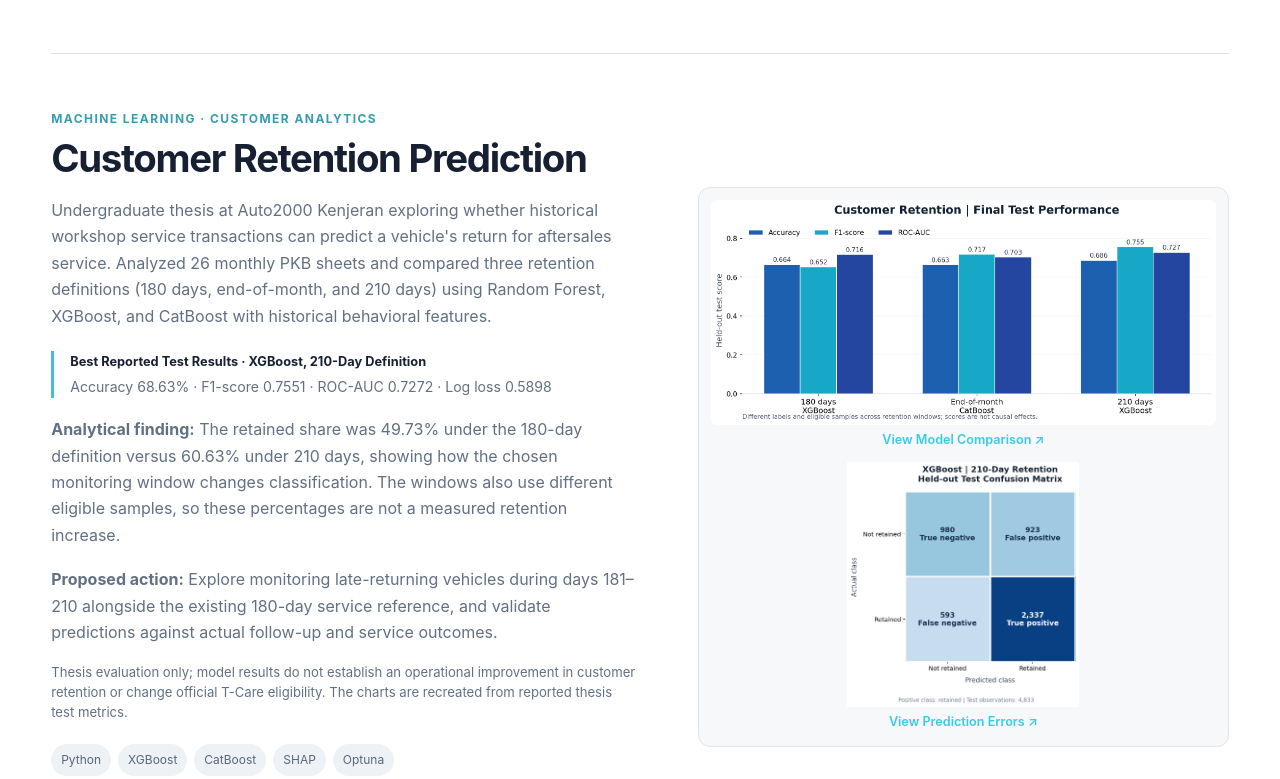
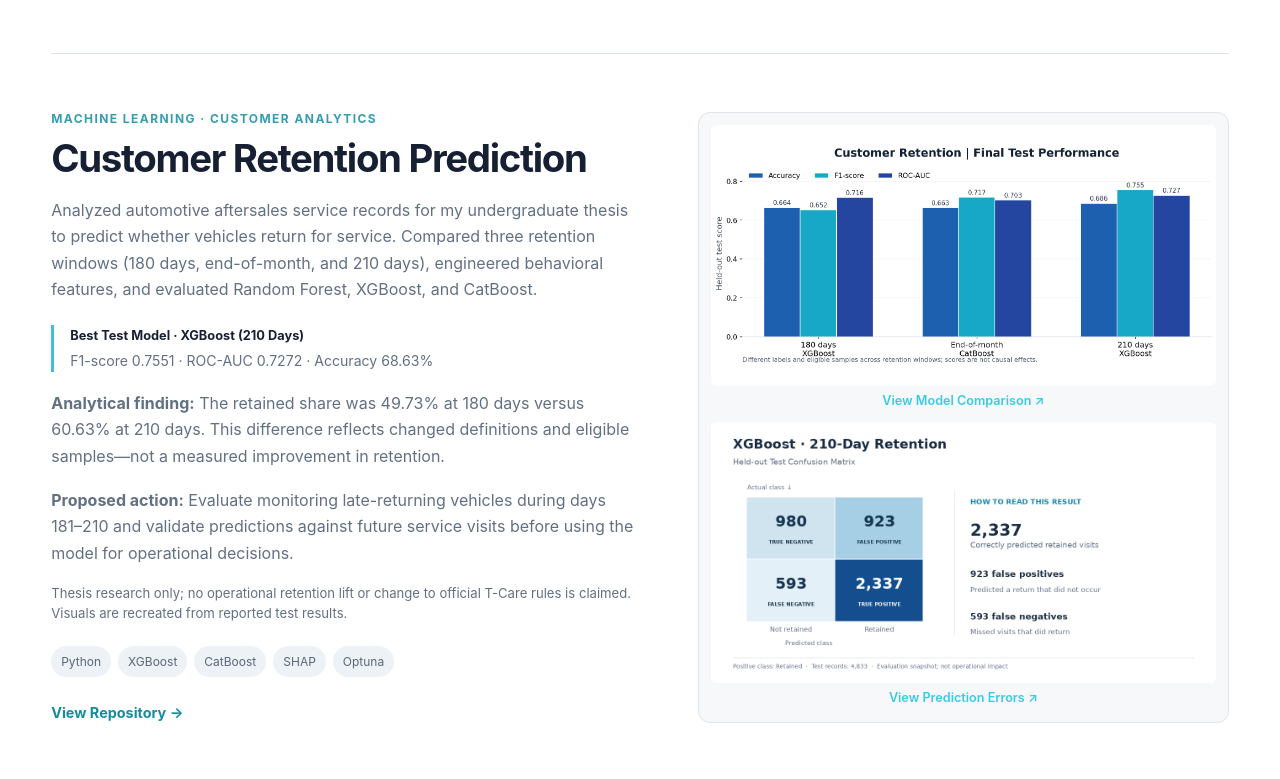
Before and after one commit to kabsyahr/kabsyahr.github.io, a plain HTML site: page index.html in a window 1280 px wide. Shown: the part 3137-3916 px from the top of the page. Drawn offline with Linux system fonts and the light colour scheme; no server answers.

Commit message:
update images

```diff
--- a/index.html
+++ b/index.html
@@ -349,14 +349,14 @@
         </article>
 
         <!-- PROJECT 2: CUSTOMER RETENTION PREDICTION (UNDERGRADUATE THESIS) -->
-        <article class="featured-project reverse">
-          <div class="featured-image reminder-gallery retention-gallery" aria-label="Customer Retention Prediction thesis result charts">
-            <button type="button" class="document-link reminder-preview" data-file="assets/projects/retention-model-comparison-2026.png" data-title="Customer Retention Prediction — Test Performance by Retention Window" aria-label="Enlarge customer retention test performance comparison">
-              <img src="assets/projects/retention-model-comparison-2026.png" alt="Held-out test accuracy, F1-score, and ROC-AUC comparing XGBoost at 180 days, CatBoost at end-of-month, and XGBoost at 210 days" loading="lazy" />
+        <article class="featured-project reverse retention-project">
+          <div class="featured-image reminder-gallery retention-gallery" aria-label="Customer retention research visualizations">
+            <button type="button" class="document-link reminder-preview" data-file="assets/projects/retention-model-comparison-2026.png" data-title="Customer Retention — Final Test Model Comparison" aria-label="Enlarge retention model comparison chart">
+              <img src="assets/projects/retention-model-comparison-2026.png" alt="Comparison of test accuracy, F1-score and ROC-AUC across 180-day, end-of-month and 210-day retention definitions" loading="lazy" />
               <span class="reminder-preview-label">View Model Comparison ↗</span>
             </button>
-            <button type="button" class="document-link reminder-preview" data-file="assets/projects/retention-confusion-matrix-2026.png" data-title="Customer Retention Prediction — XGBoost 210-Day Confusion Matrix" aria-label="Enlarge XGBoost 210-day confusion matrix">
-              <img src="assets/projects/retention-confusion-matrix-2026.png" alt="Confusion matrix for the 210-day XGBoost test: 980 true negatives, 923 false positives, 593 false negatives, 2337 true positives" loading="lazy" />
+            <button type="button" class="document-link reminder-preview" data-file="assets/projects/retention-confusion-matrix-wide-2026.png" data-title="Customer Retention — XGBoost 210-Day Prediction Errors" aria-label="Enlarge retention confusion matrix">
+              <img src="assets/projects/retention-confusion-matrix-wide-2026.png" alt="Confusion matrix showing 980 true negatives, 923 false positives, 593 false negatives, and 2,337 true positives" loading="lazy" />
               <span class="reminder-preview-label">View Prediction Errors ↗</span>
             </button>
           </div>
@@ -364,31 +364,28 @@
             <p class="project-category">MACHINE LEARNING · CUSTOMER ANALYTICS</p>
             <h3>Customer Retention Prediction</h3>
             <p>
-              Undergraduate thesis at Auto2000 Kenjeran exploring whether historical
-              workshop service transactions can predict a vehicle's return for aftersales
-              service. Analyzed 26 monthly PKB sheets and compared three retention
-              definitions (180 days, end-of-month, and 210 days) using Random Forest,
-              XGBoost, and CatBoost with historical behavioral features.
+              Analyzed automotive aftersales service records for my undergraduate thesis
+              to predict whether vehicles return for service. Compared three retention
+              windows (180 days, end-of-month, and 210 days), engineered behavioral
+              features, and evaluated Random Forest, XGBoost, and CatBoost.
             </p>
             <div class="project-highlight">
-              <strong>Best Reported Test Results · XGBoost, 210-Day Definition</strong>
-              <span>Accuracy 68.63% · F1-score 0.7551 · ROC-AUC 0.7272 · Log loss 0.5898</span>
+              <strong>Best Test Model · XGBoost (210 Days)</strong>
+              <span>F1-score 0.7551 · ROC-AUC 0.7272 · Accuracy 68.63%</span>
             </div>
             <p class="retention-finding">
-              <strong>Analytical finding:</strong> The retained share was 49.73% under the
-              180-day definition versus 60.63% under 210 days, showing how the chosen
-              monitoring window changes classification. The windows also use different
-              eligible samples, so these percentages are not a measured retention increase.
+              <strong>Analytical finding:</strong> The retained share was 49.73% at 180 days
+              versus 60.63% at 210 days. This difference reflects changed definitions
+              and eligible samples—not a measured improvement in retention.
             </p>
             <p class="reminder-recommendation">
-              <strong>Proposed action:</strong> Explore monitoring late-returning vehicles
-              during days 181–210 alongside the existing 180-day service reference, and
-              validate predictions against actual follow-up and service outcomes.
+              <strong>Proposed action:</strong> Evaluate monitoring late-returning vehicles
+              during days 181–210 and validate predictions against future service visits
+              before using the model for operational decisions.
             </p>
             <p class="reminder-disclaimer">
-              Thesis evaluation only; model results do not establish an operational
-              improvement in customer retention or change official T-Care eligibility.
-              The charts are recreated from reported thesis test metrics.
+              Thesis research only; no operational retention lift or change to official
+              T-Care rules is claimed. Visuals are recreated from reported test results.
             </p>
             <div class="tags">
               <span>Python</span><span>XGBoost</span><span>CatBoost</span><span>SHAP</span><span>Optuna</span>
--- a/style.css
+++ b/style.css
@@ -1598,7 +1598,21 @@
   .reminder-gallery .reminder-preview img { transition: none; }
 }
 
-/* Retention thesis gallery follows the existing Service Reminder lightbox system. */
-.retention-gallery .reminder-preview img { max-height: 245px; object-fit: contain; }
-.featured-content .retention-finding { margin-top: 15px; color: #627084; }
-@media (max-width: 650px) { .retention-gallery .reminder-preview img { max-height: 215px; } }
+/* Retention gallery: align both research visuals with the established featured-project layout. */
+.retention-project { align-items: center; }
+.retention-gallery { width: 100%; min-width: 0; }
+.retention-gallery .reminder-preview { min-width: 0; }
+.retention-gallery .reminder-preview img {
+  display: block;
+  width: 100%;
+  height: auto;
+  aspect-ratio: 1200 / 620;
+  object-fit: contain;
+  background: #ffffff;
+  border-radius: 6px;
+  max-height: none;
+}
+.featured-content .retention-finding { margin-top: 14px; color: #627084; }
+@media (max-width: 650px) {
+  .retention-gallery .reminder-preview img { aspect-ratio: 1200 / 620; }
+}
```
Also changed, not shown: assets/projects/retention-confusion-matrix-wide-2026.png (added).
